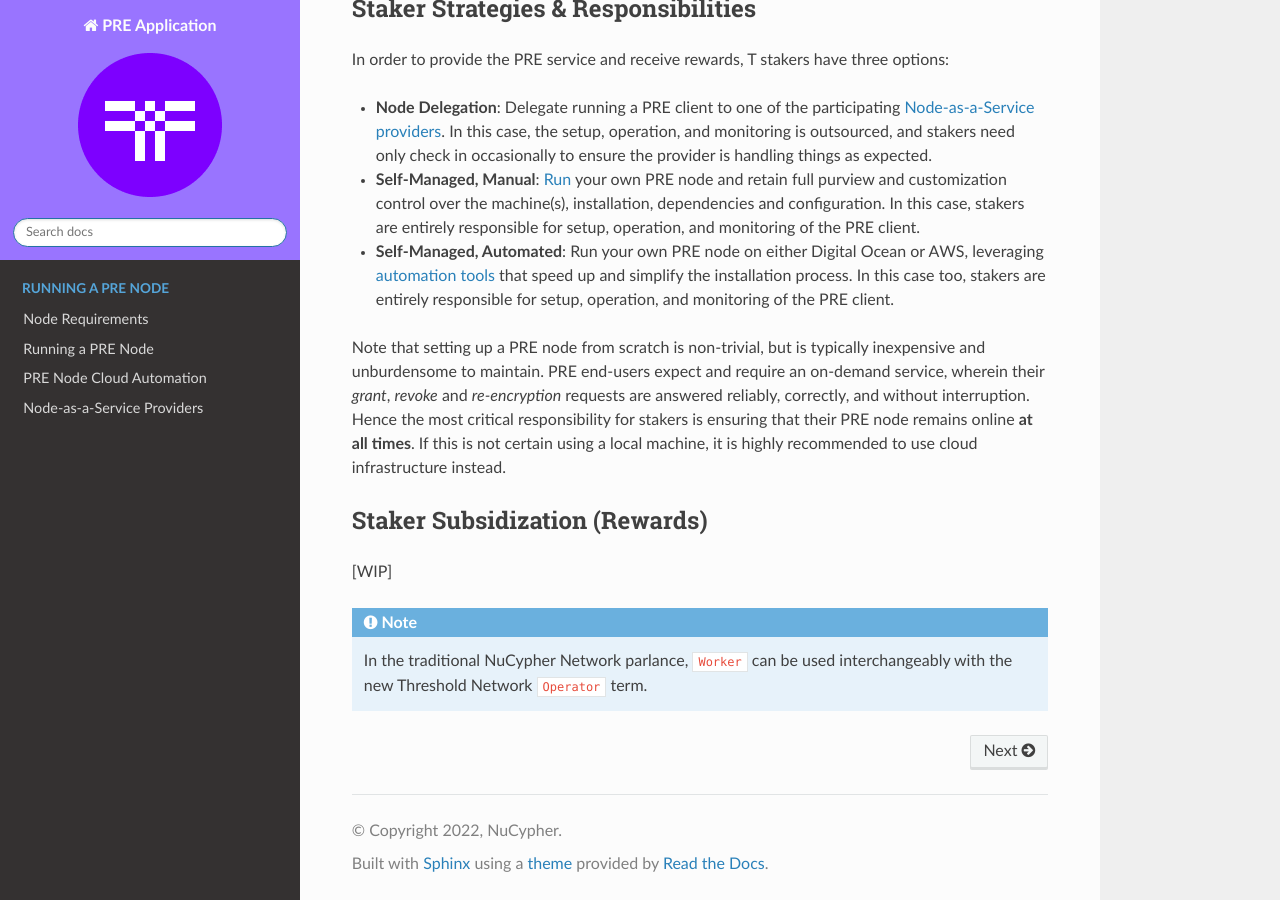
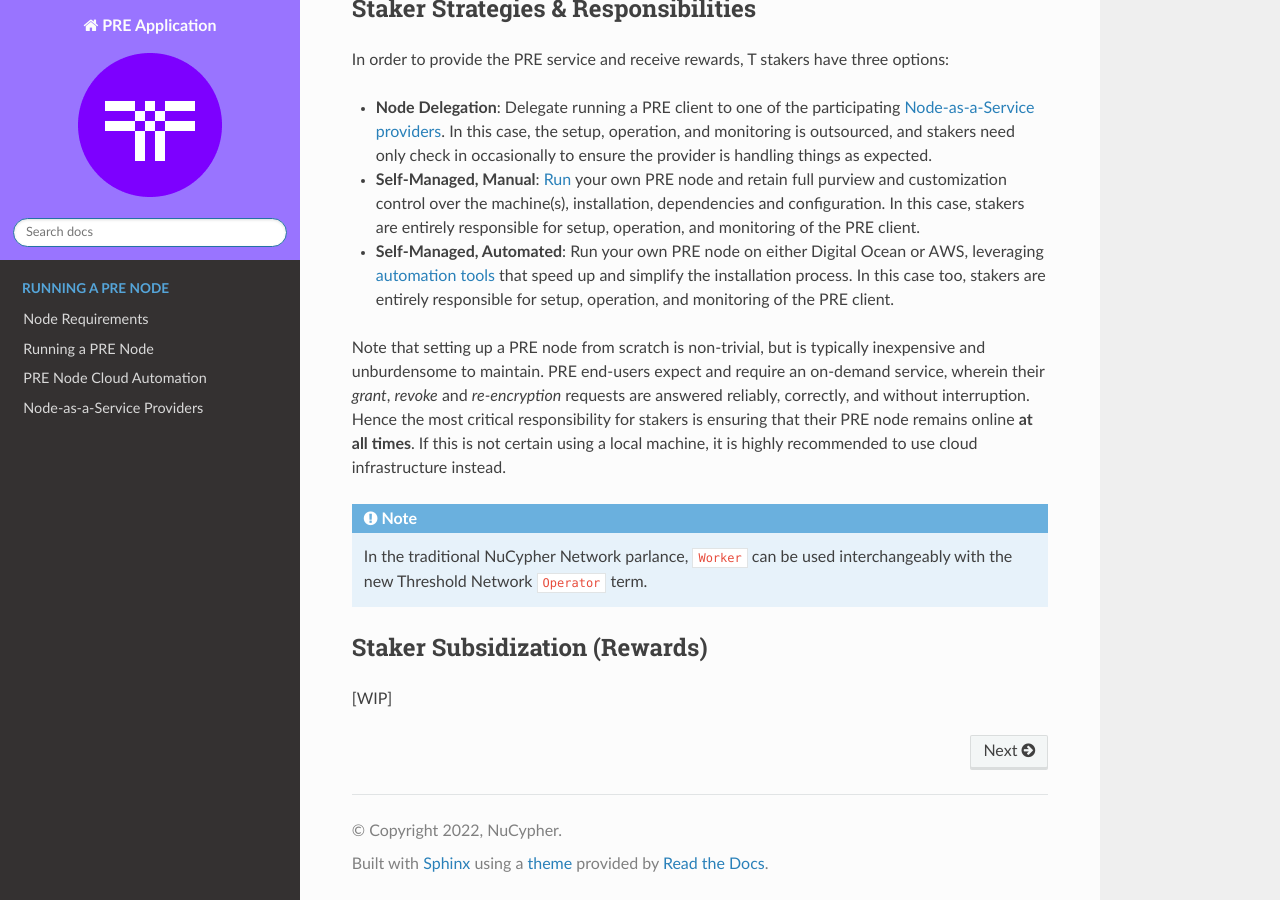
Before and after one commit to nucypher/interim-pre-app-docs, a Sphinx documentation site: the page built from docs/source/index.rst, in a window 1280 px wide and 900 px high, scrolled down 788 px. Built offline with Sphinx 7.4.7 and the Read the Docs theme 2.0.0, drawn with Linux system fonts in a browser that asks for light colours.

```diff
--- a/docs/source/index.rst
+++ b/docs/source/index.rst
@@ -38,14 +38,16 @@ Note that setting up a PRE node from scratch is non-trivial, but is typically in
 PRE end-users expect and require an on-demand service, wherein their *grant*, *revoke* and *re-encryption* requests are answered reliably, correctly, and without interruption.
 Hence the most critical responsibility for stakers is ensuring that their PRE node remains online **at all times**. If this is not certain using a local machine, it is highly recommended to use cloud infrastructure instead.
 
+.. note::
+
+    In the traditional NuCypher Network parlance, ``Worker`` can be used interchangeably
+    with the new Threshold Network ``Operator`` term.
+
+
 Staker Subsidization (Rewards)
 -------------------------------
 [WIP]
 
-.. note::
-
-    In the traditional NuCypher Network parlance, ``Worker`` can be used interchangeably
-    with the new Threshold Network ``Operator`` term.
 
 
 .. toctree::
```
